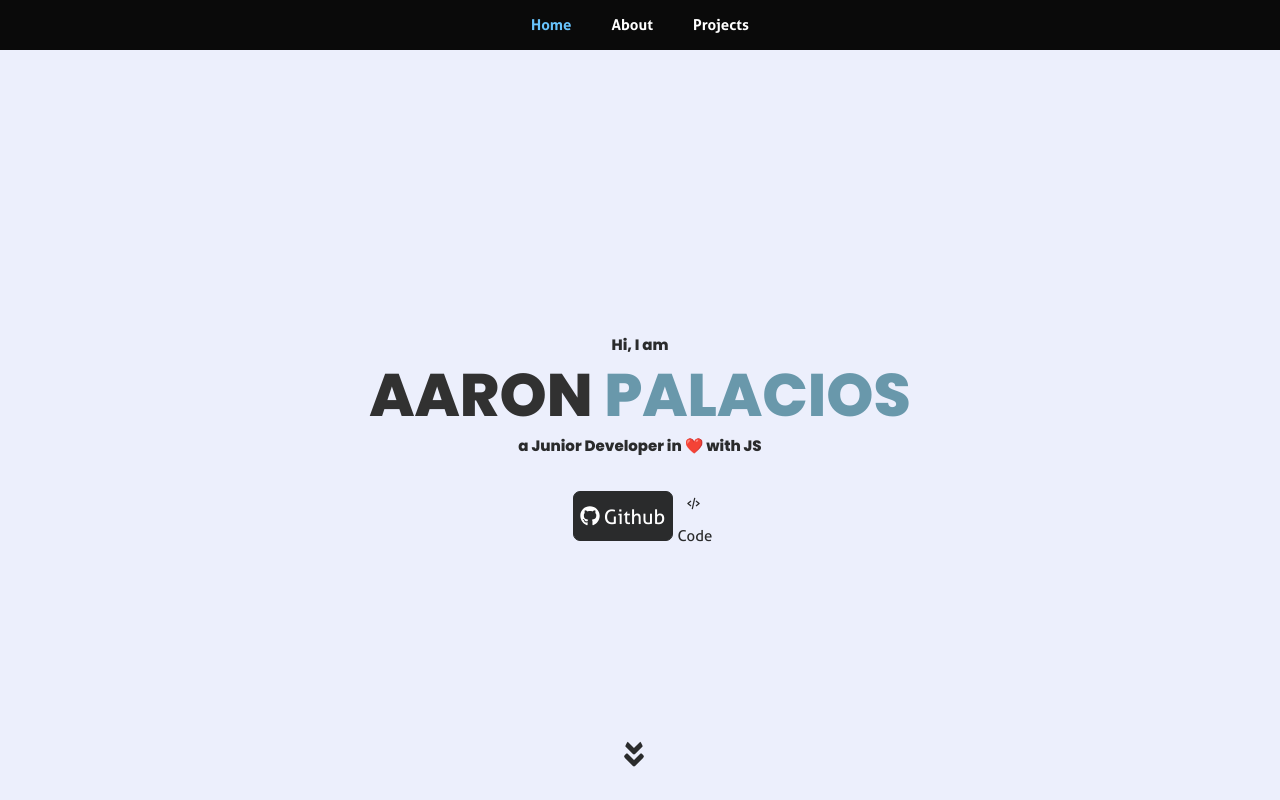
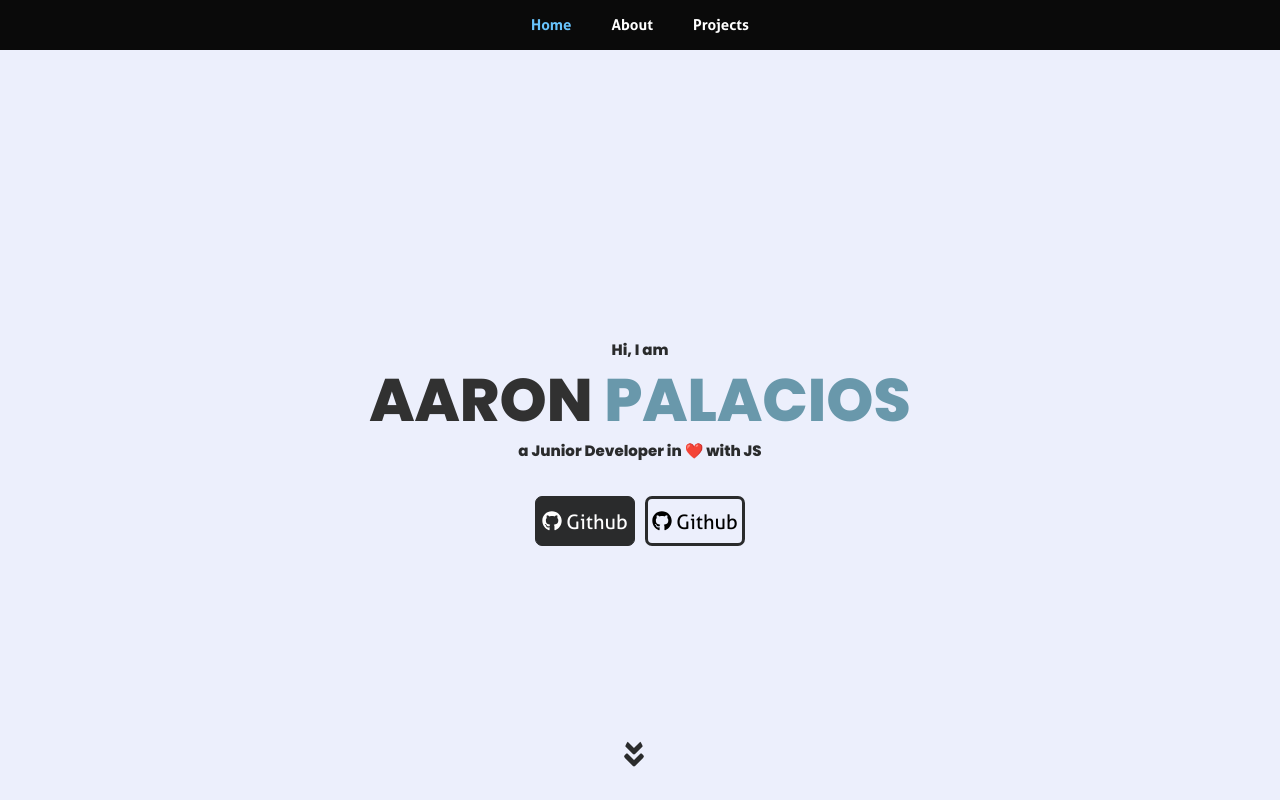
Before and after one commit to apalaciosdev/apalaciosdev-Website, a React (Create React App) app: page / in a window 1280 px wide. Shown: the top 800 px of the page. Built offline with nearby package versions, Linux system fonts and the light colour scheme.

Commit message:
2201031141

```diff
--- a/src/assets/styles/jss/buttonLink.js
+++ b/src/assets/styles/jss/buttonLink.js
@@ -55,15 +55,16 @@ const ButtonLink = {
     zIndex: 3,
     cursor: 'pointer',
     float: 'left',
-    backgroundColor: Colors.deadGrey,
-    border: [1, 'solid', Colors.deadGrey],
+    backgroundColor: 'transparent',
+    color: 'black',
+    border: [3, 'solid', Colors.deadGrey],
 
-    color: 'white',
+
     display: 'flex',
     justifyContent: 'center',
     marginLeft: 5,
     marginRight: 5,
-    paddingTop: 10,
+    paddingTop: 8,
     width: 100,
     height: 50,
 
--- a/src/components/Header.js
+++ b/src/components/Header.js
@@ -5,7 +5,8 @@ import header from "../assets/styles/jss/header";
 import { createUseStyles } from "react-jss";
 import { Link, animateScroll as scroll } from "react-scroll";
 import { FaAngleDoubleDown, FaGithub } from "react-icons/fa";
-import ButtonLink from './ButtonLink';
+import Button1 from './buttons/Button1';
+import Button2 from './buttons/Button2';
 
 const Header = ({ data, buttonData }) => {
   const useStyles = createUseStyles(header);
@@ -22,8 +23,8 @@ const Header = ({ data, buttonData }) => {
         <p className={`${classes.letras} ${'animate__animated animate__fadeInUp  animate__delay-2s'}`}>{data.descriptionTitle}</p>
 
         <div className={`${classes.buttonDiv} ${'animate__animated animate__fadeIn  animate__delay-4s'}`}>
-          <ButtonLink type={'code'} colorType={'neon'} buttonType={'type1'}></ButtonLink>
-          <ButtonLink type={'github'} colorType={'navy'}></ButtonLink>
+          <Button1 type={'github'} colorType={'navy'}></Button1>
+          <Button2 type={'code'} colorType={'neon'} buttonType={'type1'}>hola</Button2>
         </div>
 
 
--- a/src/components/ButtonLink.js
+++ b/src/components/buttons/Button1.js
@@ -2,38 +2,37 @@ import React from "react";
 import { FaGithub,} from "react-icons/fa";
 import { BiCodeAlt } from "react-icons/bi";
 
-import {data} from '../resumeData.js'
+import {data} from '../../resumeData.js'
 
 
-import buttonLink from '../assets/styles/jss/buttonLink'
+import buttonLink from '../../assets/styles/jss/buttonLink'
 import {createUseStyles} from 'react-jss'
-import { Colors } from '../assets/styles/colors';
+import { Colors } from '../../assets/styles/colors';
 import { IconContext } from "react-icons";
-import Icon from './Icon';
+import Icon from './../Icon';
 
 
 
-const ButtonLink = ({type, colorType, buttonType}) => {
+const Button1 = ({type, colorType, buttonType}) => {
   console.log(colorType)
   const useStyles = createUseStyles(buttonLink);
   const css = useStyles(colorType);
 
-  const typeBut = `${buttonType}`
-  console.log(buttonType)
+
 
   return (
     <div>
       {(() => {
         switch (type) {
-          case "github":
+          case "code":
             return(
-              <button className={`css.${typeBut}`} onClick={() => (window.open(data.links.github))}>
+              <button className={css.type1} onClick={() => (window.open(data.links.github))}>
                 <Icon iconType={"code"}/>
                 <a className={css.aButton}>Code</a>
               </button>
             );
 
-          case "code":
+          case "github":
             return (
               <button className={css.type1} onClick={() => (window.open(data.links.github))}>
                 <Icon iconType={"github"}/>
@@ -49,4 +48,4 @@ const ButtonLink = ({type, colorType, buttonType}) => {
   );
 };
 
-export default ButtonLink;
+export default Button1;
--- /dev/null
+++ b/src/components/buttons/Button2.js
@@ -0,0 +1,56 @@
+import React from "react";
+import { FaGithub,} from "react-icons/fa";
+import { BiCodeAlt } from "react-icons/bi";
+
+import {data} from '../../resumeData.js'
+
+
+import buttonLink from '../../assets/styles/jss/buttonLink'
+import {createUseStyles} from 'react-jss'
+import { Colors } from '../../assets/styles/colors';
+import { IconContext } from "react-icons";
+import Icon from './../Icon';
+
+
+
+const Button2 = ({type, colorType, buttonType}) => {
+  console.log(colorType)
+  const useStyles = createUseStyles(buttonLink);
+  const css = useStyles(colorType);
+
+  var butt = buttonType
+
+
+  return (
+    <div>
+      {(() => {
+        switch (type) {
+          case "github":
+            return(
+              <button className={css.type2} onClick={() => (window.open(data.links.github))}>
+                <Icon iconType={"code"}/>
+                <a className={css.aButton}>Code</a>
+              </button>
+            );
+
+          case "code":
+            return (
+              <button className={css.type2} onClick={() => (window.open(data.links.github))}>
+                <Icon iconType={"github"}/>
+                <a className={css.aButton}>Github</a>
+              </button>
+            );
+
+          default:
+            return(
+              <button className={css.type2} onClick={() => (window.open(data.links.github))}>
+
+              </button>
+            );
+        }
+      })()}
+    </div>
+  );
+};
+
+export default Button2;
```
